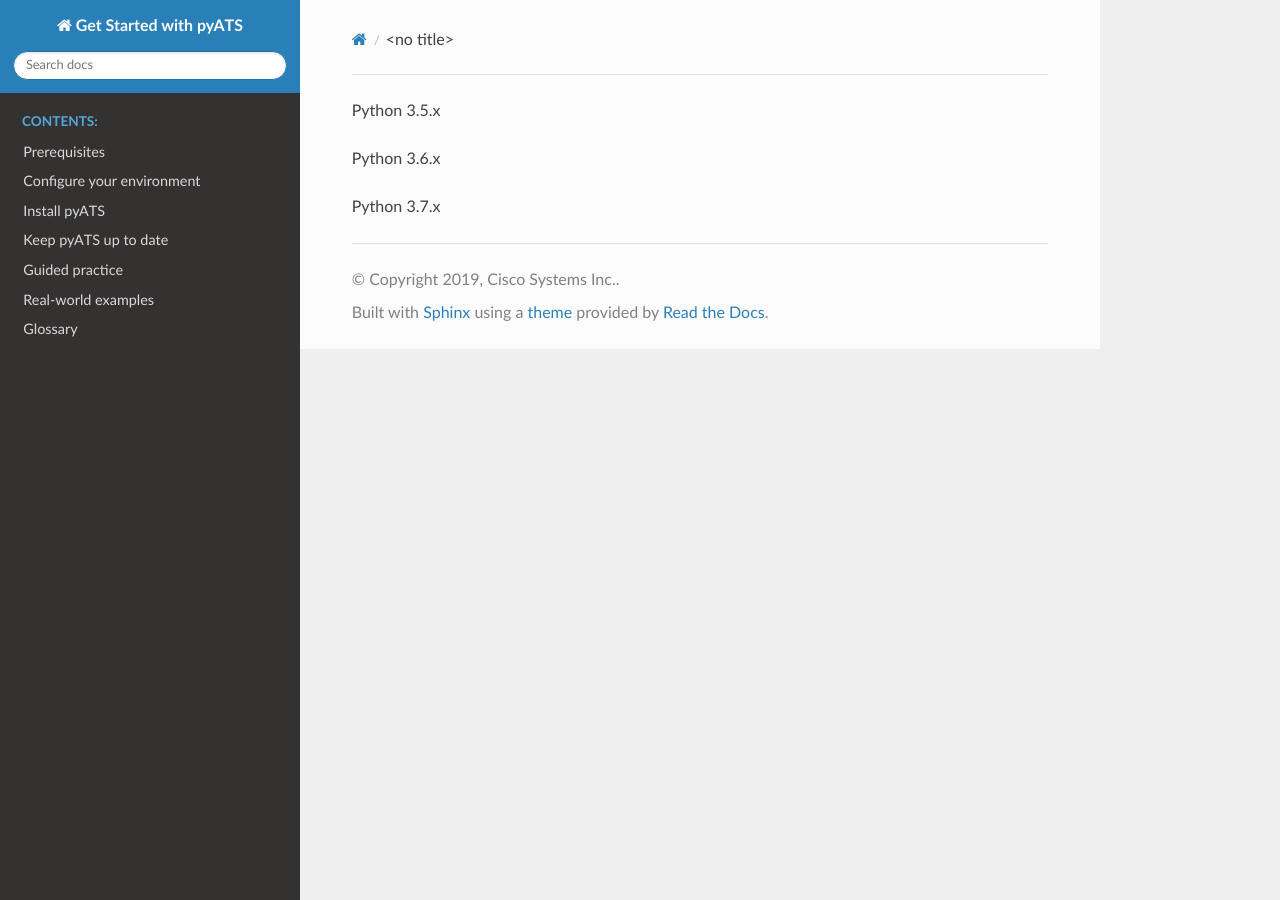
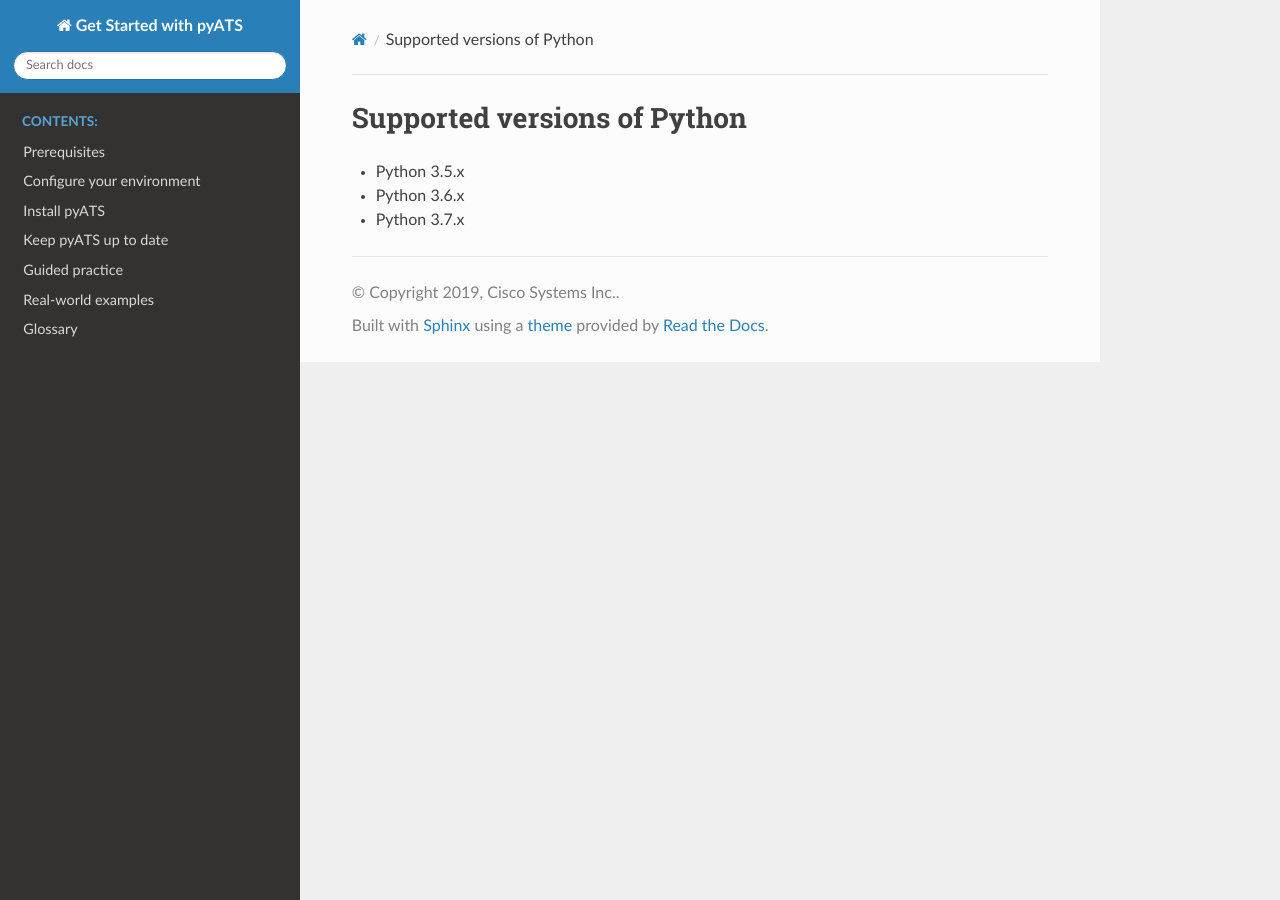
Before and after one commit to CiscoTestAutomation/getting-started, a Sphinx documentation site: the page built from source/prereqs/supportedpythonversions.rst, in a window 1280 px wide. Built offline with Sphinx 7.4.7 and the Read the Docs theme 2.0.0, drawn with Linux system fonts in a browser that asks for light colours; pages that are not in the unit, such as notebooks, are missing from menus.

Commit message:
Added titles to included files and modified the topics that reference them.

```diff
--- a/source/configuration/configureEnv.rst
+++ b/source/configuration/configureEnv.rst
@@ -25,9 +25,10 @@ Before you install |pyATS|, you must:
 
 Check your version of Python
 ^^^^^^^^^^^^^^^^^^^^^^^^^^^^
-    .. note:: Make sure your system has a supported version of Python installed:
+.. note:: Make sure your system has a supported version of Python installed:
 
         .. include:: ../prereqs/supportedpythonversions.rst
+           :start-line: 5
 
 To check your installed version::
 
--- a/source/prereqs/Prerequisites.rst
+++ b/source/prereqs/Prerequisites.rst
@@ -38,6 +38,7 @@ The |pyATS| ecosystem runs in a |linux_reg| or Linux-type environment. You can i
 * `Windows Subsystem for Linux <https://docs.microsoft.com/en-us/windows/wsl/install-win10>`_
 
 .. include:: supportedLinux.rst
+   :start-line: 3
 
 .. note::
 
@@ -50,6 +51,7 @@ System and software
 |pyATS| and the |library| are written in Python. You don't need to know Python, but your system must have one of the following Python versions installed:
 
     .. include:: supportedpythonversions.rst
+       :start-line: 5
 
 .. note:: Python 3.4 has reached its end of life and is now deprecated. |pyATS| and the |library| no longer support Python 3.4.
 
--- a/source/prereqs/supportedLinux.rst
+++ b/source/prereqs/supportedLinux.rst
@@ -1,3 +1,6 @@
+Supported versions of Linux
+=============================
+
 The |pyATS| ecosystem runs on the most common flavors and versions of Linux, for example:
 
     * (Internal) Cisco Enterprise Linux (CEL) 6.7+ (including CLVS, ADS, and lab CEL servers)
--- a/source/prereqs/supportedpythonversions.rst
+++ b/source/prereqs/supportedpythonversions.rst
@@ -1,3 +1,6 @@
+Supported versions of Python
+============================
+
 .. _supported-python-versions:
 
 * Python 3.5.x
```
